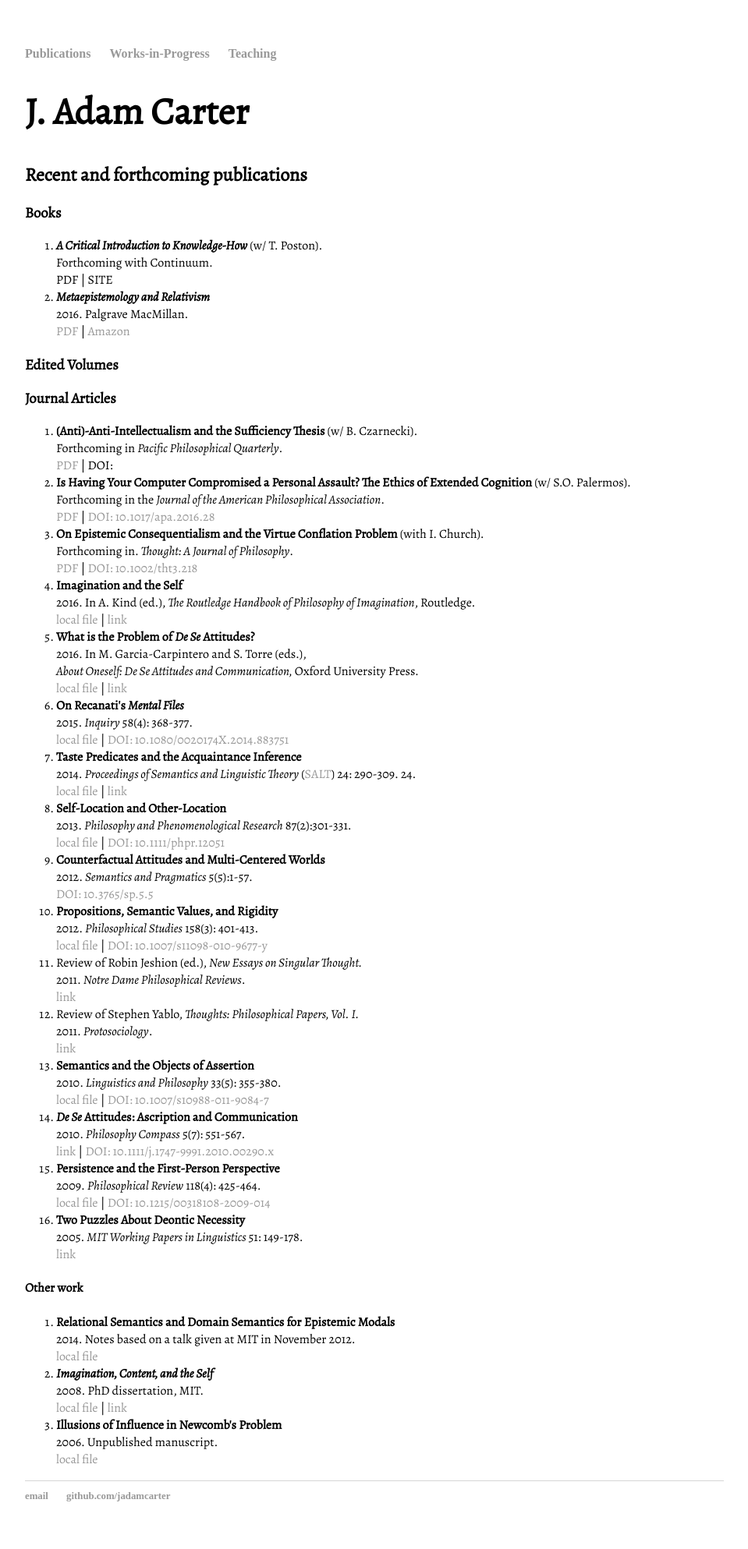
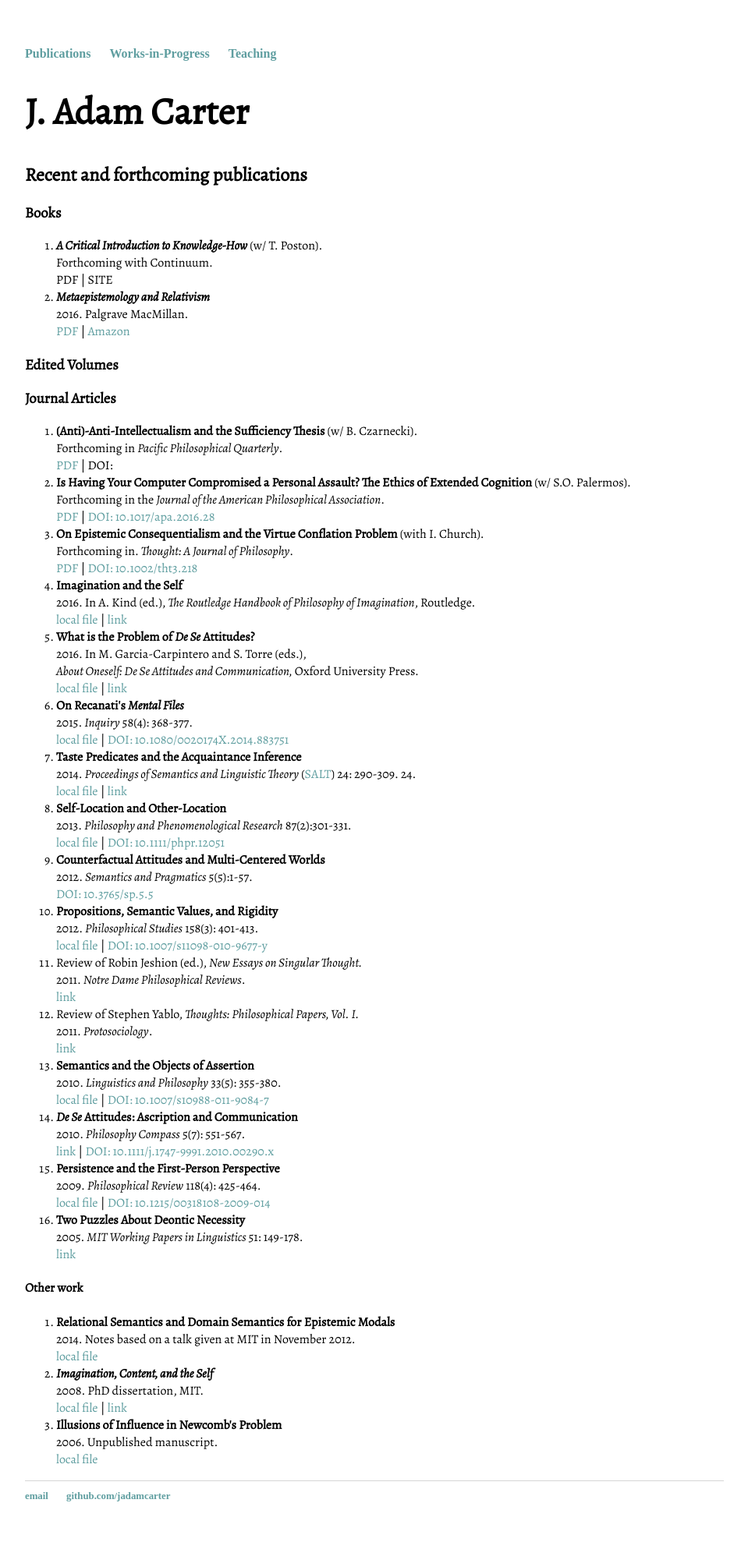
Before and after one commit to jadamcarter/jadamcarter.github.io, a Jekyll site: the page built from index.html, in a window 1280 px wide. Shown: the whole page at 78% size, without its empty margins (160-1119 px from the left). Built offline with Jekyll 4.4.1, drawn with Linux system fonts in a browser that asks for light colours; some web fonts are replaced.

Commit message:
Update main.css

```diff
--- a/css/main.css
+++ b/css/main.css
@@ -15,7 +15,7 @@ nav ul li, footer ul li {
 }
 a {
     text-decoration: none;
-    color: #999;
+    color: #5F9EA0;
 }
 a:hover {
     text-decoration: underline;
```
